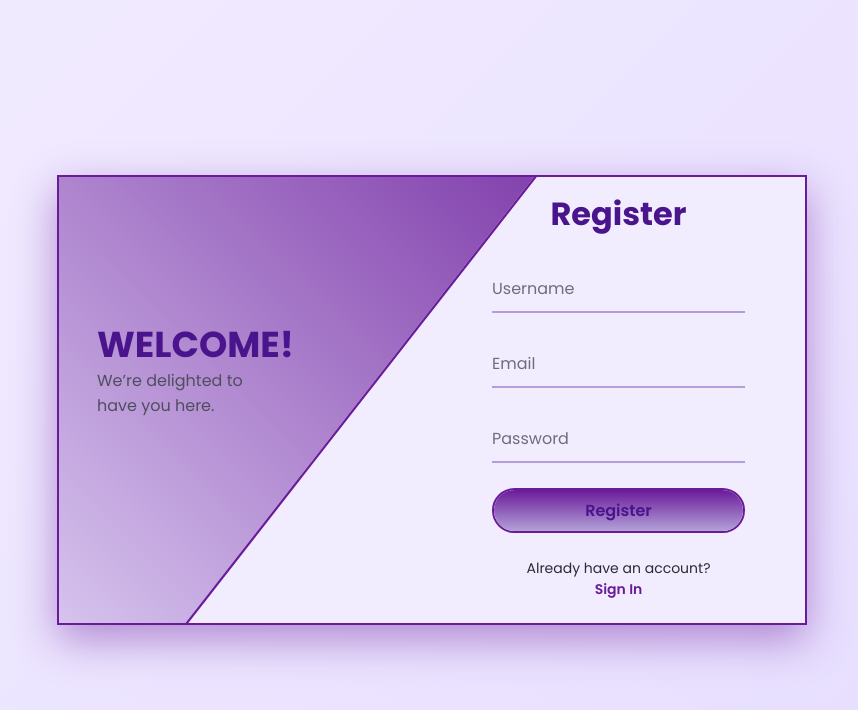
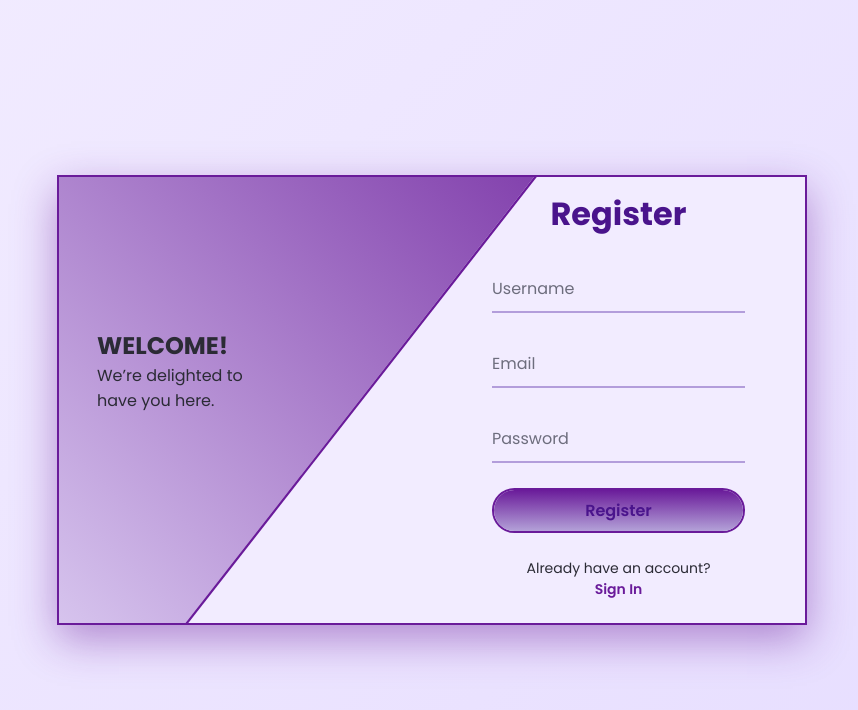
Before and after one commit to krish-kakadiya/HelpChain, a React (Vite) app in the folder client/: page / in a window 1280 px wide. Both pictures are taken after a click on the link "Sign Up". Shown: the top 710 px of the page, without its empty margins (208-1066 px from the left). Built offline with nearby package versions, Linux system fonts and the light colour scheme.

Commit message:
Add placeholder text to input fields in login and registration forms

```diff
--- a/client/src/pages/Auth/Auth.css
+++ b/client/src/pages/Auth/Auth.css
@@ -1,6 +1,6 @@
 @import url('https://fonts.googleapis.com/css2?family=Poppins:ital,wght@0,100;0,200;0,300;0,400;0,500;0,600;0,700;0,800;0,900;1,100;1,200;1,300;1,400;1,500;1,600;1,700;1,800;1,900&display=swap');
 
-* {
+*{
     margin: 0;
     padding: 0;
     box-sizing: border-box;
@@ -16,6 +16,8 @@ body{
     background: linear-gradient(135deg, #f2ecff, #e6ddff);
 }
 
+/* ================= CONTAINER ================= */
+
 .container{
     position: relative;
     width: 750px;
@@ -25,6 +27,8 @@ body{
     overflow: hidden;
     background: #faf7ff;
 }
+
+/* ================= FORM BOX ================= */
 
 .container .form-box{
     position: absolute;
@@ -36,6 +40,8 @@ body{
     flex-direction: column;
 }
 
+/* ---------- LOGIN FORM ---------- */
+
 .form-box.Login{
     left: 0;
     padding: 0 40px;
@@ -43,16 +49,18 @@ body{
 
 .form-box.Login .animation{
     transform: translateX(0%);
-    transition: .7s;
     opacity: 1;
-    transition-delay: calc(.1s * var(--S));
+    transition: .35s ease;
+    transition-delay: 0s;
 }
 
 .container.active .form-box.Login .animation{
     transform: translateX(-120%);
     opacity: 0;
-    transition-delay: calc(.1s * var(--D));
+    transition-delay: calc(.05s * var(--D));
 }
+
+/* ---------- REGISTER FORM ---------- */
 
 .form-box.Register{
     right: 0;
@@ -61,24 +69,28 @@ body{
 
 .form-box.Register .animation{
     transform: translateX(120%);
-    transition: .7s ease;
     opacity: 0;
-    filter: blur(10px);
-    transition-delay: calc(.1s * var(--S));
+    filter: blur(8px);
+    transition: .35s ease;
+    transition-delay: calc(.05s * var(--S));
 }
 
 .container.active .form-box.Register .animation{
     transform: translateX(0%);
     opacity: 1;
-    filter: blur(0px);
-    transition-delay: calc(.1s * var(--li));
+    filter: blur(0);
+    transition-delay: calc(.05s * var(--D));
 }
+
+/* ================= HEADINGS ================= */
 
 .form-box h2{
     font-size: 32px;
     text-align: center;
     color: #4a148c;
 }
+
+/* ================= INPUT ================= */
 
 .form-box .input-box{
     position: relative;
@@ -94,11 +106,10 @@ body{
     border: none;
     outline: none;
     font-size: 16px;
-    color: #2b2b35;
     font-weight: 600;
     border-bottom: 2px solid #b39ddb;
     padding-right: 23px;
-    transition: .5s;
+    transition: .3s;
 }
 
 .input-box input:focus,
@@ -113,31 +124,18 @@ body{
     transform: translateY(-50%);
     font-size: 16px;
     color: #6d6d7d;
-    transition: .5s;
+    transition: .3s;
 }
 
 .input-box input:focus ~ label,
-.input-box input:valid ~ label{
+.input-box input:not(:placeholder-shown) ~ label{
     top: -5px;
     color: #6a1b9a;
 }
 
-.input-box box-icon{
-    position: absolute;
-    top: 50%;
-    right: 0;
-    font-size: 18px;
-    transform: translateY(-50%);
-    color: #6d6d7d;
-}
-
-.input-box input:focus ~ box-icon,
-.input-box input:valid ~ box-icon{
-    color: #6a1b9a;
-}
+/* ================= BUTTON ================= */
 
 .btn{
-    position: relative;
     width: 100%;
     height: 45px;
     background: transparent;
@@ -148,33 +146,36 @@ body{
     border: 2px solid #6a1b9a;
     color: #4a148c;
     overflow: hidden;
+    position: relative;
     z-index: 1;
 }
 
 .btn::before{
     content: "";
     position: absolute;
+    width: 100%;
     height: 300%;
-    width: 100%;
+    top: -100%;
+    left: 0;
     background: linear-gradient(
         #b3a1d8,
         #6a1b9a,
         #b3a1d8,
         #6a1b9a
     );
-    top: -100%;
-    left: 0;
     z-index: -1;
-    transition: .5s;
+    transition: .35s;
 }
 
 .btn:hover{
-    color: #ffffff;
+    color: #fff;
 }
 
-.btn:hover:before{
+.btn:hover::before{
     top: 0;
 }
+
+/* ================= LINK ================= */
 
 .regi-link{
     font-size: 14px;
@@ -192,11 +193,13 @@ body{
     text-decoration: underline;
 }
 
+/* ================= INFO CONTENT ================= */
+
 .info-content{
     position: absolute;
     top: 0;
+    width: 50%;
     height: 100%;
-    width: 50%;
     display: flex;
     justify-content: center;
     flex-direction: column;
@@ -210,17 +213,17 @@ body{
 
 .info-content.Login .animation{
     transform: translateX(0);
-    transition: .7s ease;
-    transition-delay: calc(.1s * var(--S));
     opacity: 1;
-    filter: blur(0px);
+    filter: blur(0);
+    transition: .35s ease;
+    transition-delay: 0s;
 }
 
 .container.active .info-content.Login .animation{
     transform: translateX(120%);
     opacity: 0;
-    filter: blur(10px);
-    transition-delay: calc(.1s * var(--D));
+    filter: blur(8px);
+    transition-delay: 0s;
 }
 
 .info-content.Register{
@@ -232,64 +235,54 @@ body{
 
 .info-content.Register .animation{
     transform: translateX(-120%);
-    transition: .7s ease;
     opacity: 0;
-    filter: blur(10PX);
-    transition-delay: calc(.1s * var(--S));
+    filter: blur(8px);
+    transition: .35s ease;
+    transition-delay: calc(.05s * var(--S));
 }
 
 .container.active .info-content.Register .animation{
     transform: translateX(0%);
     opacity: 1;
     filter: blur(0);
-    transition-delay: calc(.1s * var(--li));
+    transition-delay: calc(.05s * var(--D));
 }
 
-.info-content h2{
-    text-transform: uppercase;
-    font-size: 36px;
-    line-height: 1.3;
-    color: #4a148c;
-}
-
-.info-content p{
-    font-size: 16px;
-    color: #4e4e5e;
-}
+/* ================= CURVED SHAPES ================= */
 
 .container .curved-shape{
     position: absolute;
     right: 0;
     top: -5px;
+    width: 850px;
     height: 600px;
-    width: 850px;
     background: linear-gradient(45deg, #ede7ff, #6a1b9a);
+    border-bottom: 3px solid #6a1b9a;
     transform: rotate(10deg) skewY(40deg);
     transform-origin: bottom right;
-    transition: 1.5s ease;
-    transition-delay: 1.6s;
+    transition: .35s ease;
+    transition-delay: .15s;
 }
 
 .container.active .curved-shape{
-    transform: rotate(0deg) skewY(0deg);
-    transition-delay: .5s;
+    transform: rotate(0) skewY(0);
+    transition-delay: 0s;
 }
 
 .container .curved-shape2{
     position: absolute;
     left: 250px;
     top: 100%;
+    width: 850px;
     height: 700px;
-    width: 850px;
     background: #f2ecff;
     border-top: 3px solid #6a1b9a;
-    transform: rotate(0deg) skewY(0deg);
     transform-origin: bottom left;
-    transition: 1.5s ease;
-    transition-delay: .5s;
+    transition: .35s ease;
+    transition-delay: 0s;
 }
 
 .container.active .curved-shape2{
     transform: rotate(-11deg) skewY(-41deg);
-    transition-delay: 1.2s;
+    transition-delay: .15s;
 }
--- a/client/src/pages/Auth/Auth.jsx
+++ b/client/src/pages/Auth/Auth.jsx
@@ -17,13 +17,13 @@ const LoginRegister = () => {
 
         <form>
           <div className="input-box animation" style={{ "--D": 1, "--S": 22 }}>
-            <input type="text" required />
+            <input type="text" required placeholder=" "/>
             <label>Username</label>
             <box-icon type="solid" name="user" color="gray"></box-icon>
           </div>
 
           <div className="input-box animation" style={{ "--D": 2, "--S": 23 }}>
-            <input type="password" required />
+            <input type="password" required placeholder=" "/>
             <label>Password</label>
             <box-icon name="lock-alt" type="solid" color="gray"></box-icon>
           </div>
@@ -61,19 +61,19 @@ const LoginRegister = () => {
 
         <form>
           <div className="input-box animation" style={{ "--li": 18, "--S": 1 }}>
-            <input type="text" required />
+            <input type="text" required placeholder=" "/>
             <label>Username</label>
             <box-icon type="solid" name="user" color="gray"></box-icon>
           </div>
 
           <div className="input-box animation" style={{ "--li": 19, "--S": 2 }}>
-            <input type="email" required />
+            <input type="email" required placeholder=" "/>
             <label>Email</label>
             <box-icon name="envelope" type="solid" color="gray"></box-icon>
           </div>
 
           <div className="input-box animation" style={{ "--li": 19, "--S": 3 }}>
-            <input type="password" required />
+            <input type="password" required placeholder=" "/>
             <label>Password</label>
             <box-icon name="lock-alt" type="solid" color="gray"></box-icon>
           </div>
```
